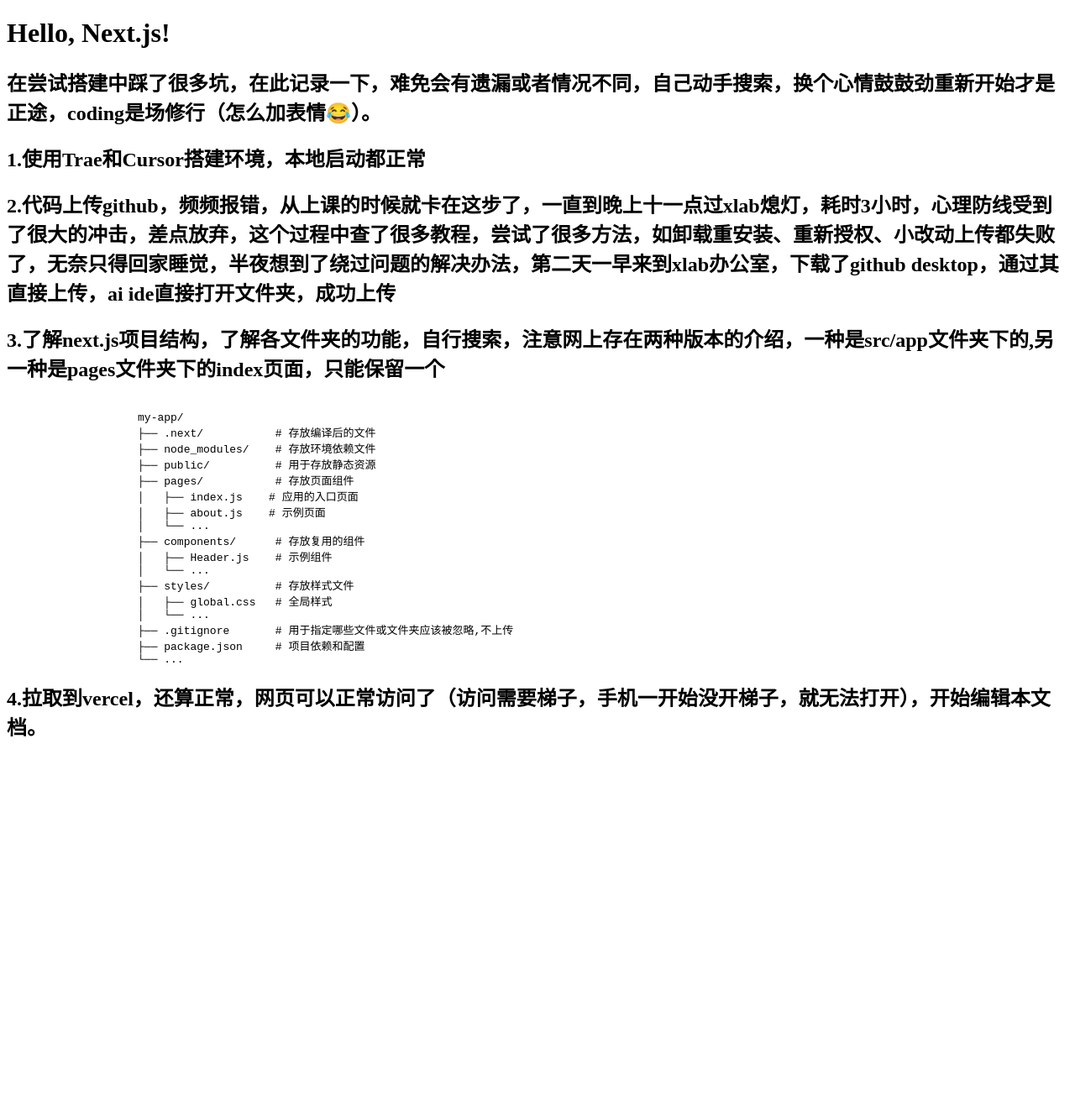
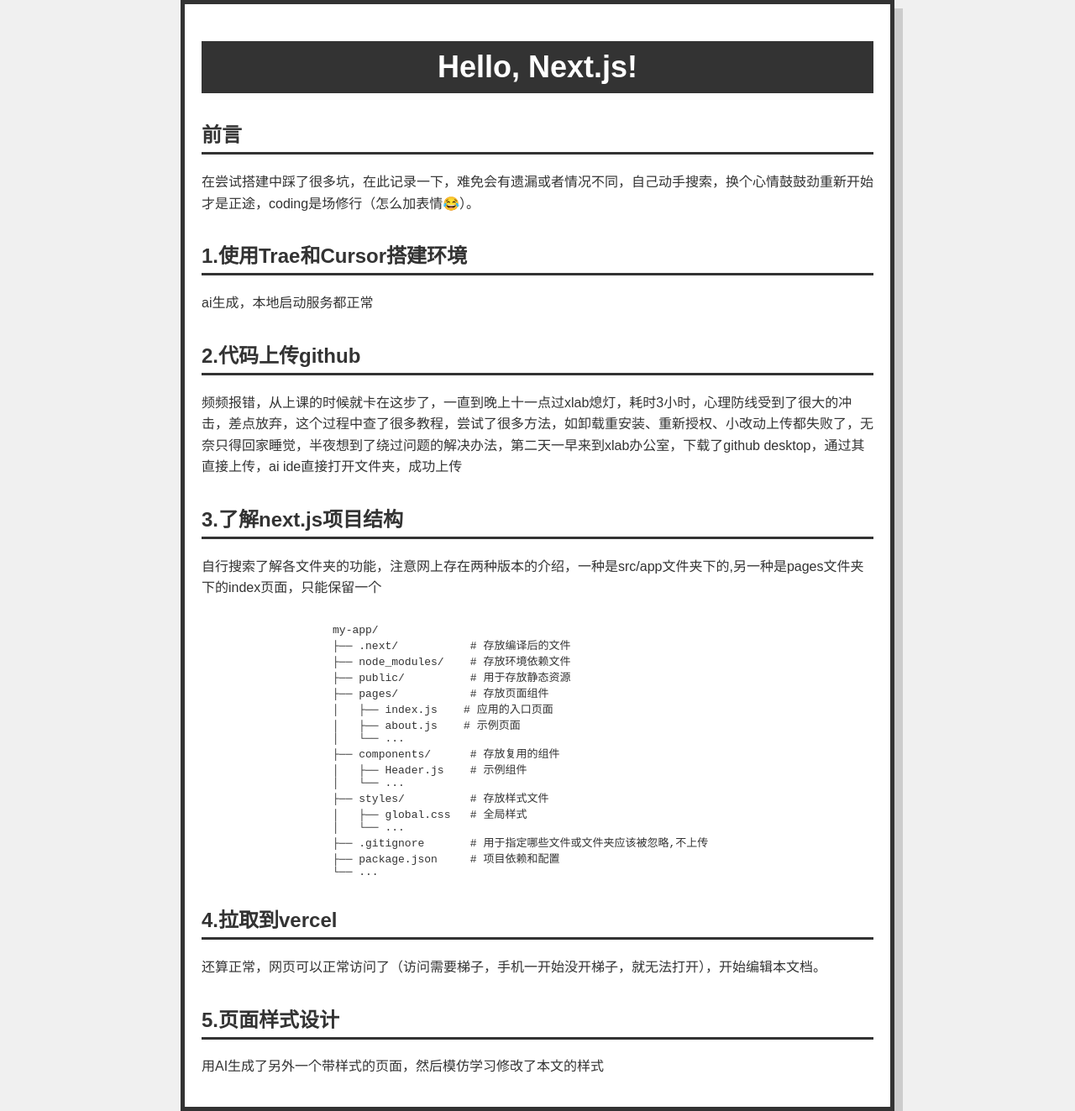
Before and after one commit to Suanran/Learn, a Next.js app: page / in a window 1280 px wide. Shown: the whole page at 84% size. Before the commit the page ends 902 px from the top, so only its background shows below. Built offline with nearby package versions, Linux system fonts and the light colour scheme.

Commit message:
Update index.js

```diff
--- a/src/pages/index.js
+++ b/src/pages/index.js
@@ -1,12 +1,21 @@
 // pages/index.js
+import '../styles/prompt.css';
 export default function Home() {
     return (
-        <div>
+        <div className="container">
             <h1>Hello, Next.js!</h1>
-            <h2>在尝试搭建中踩了很多坑，在此记录一下，难免会有遗漏或者情况不同，自己动手搜索，换个心情鼓鼓劲重新开始才是正途，coding是场修行（怎么加表情😂）。</h2>
-            <h2>1.使用Trae和Cursor搭建环境，本地启动都正常</h2>
-            <h2>2.代码上传github，频频报错，从上课的时候就卡在这步了，一直到晚上十一点过xlab熄灯，耗时3小时，心理防线受到了很大的冲击，差点放弃，这个过程中查了很多教程，尝试了很多方法，如卸载重安装、重新授权、小改动上传都失败了，无奈只得回家睡觉，半夜想到了绕过问题的解决办法，第二天一早来到xlab办公室，下载了github desktop，通过其直接上传，ai ide直接打开文件夹，成功上传</h2>
-            <h2>3.了解next.js项目结构，了解各文件夹的功能，自行搜索，注意网上存在两种版本的介绍，一种是src/app文件夹下的,另一种是pages文件夹下的index页面，只能保留一个</h2>
+
+            <h2>前言</h2>
+            <p>在尝试搭建中踩了很多坑，在此记录一下，难免会有遗漏或者情况不同，自己动手搜索，换个心情鼓鼓劲重新开始才是正途，coding是场修行（怎么加表情😂）。</p>
+
+            <h2>1.使用Trae和Cursor搭建环境</h2>
+            <p>ai生成，本地启动服务都正常</p>
+
+            <h2>2.代码上传github</h2>
+            <p>频频报错，从上课的时候就卡在这步了，一直到晚上十一点过xlab熄灯，耗时3小时，心理防线受到了很大的冲击，差点放弃，这个过程中查了很多教程，尝试了很多方法，如卸载重安装、重新授权、小改动上传都失败了，无奈只得回家睡觉，半夜想到了绕过问题的解决办法，第二天一早来到xlab办公室，下载了github desktop，通过其直接上传，ai ide直接打开文件夹，成功上传</p>
+
+            <h2>3.了解next.js项目结构</h2>
+            <p>自行搜索了解各文件夹的功能，注意网上存在两种版本的介绍，一种是src/app文件夹下的,另一种是pages文件夹下的index页面，只能保留一个</p>
             <pre>
                 <code>
                     {`
@@ -29,7 +38,12 @@
                     └── ...`}
                 </code>
             </pre>
-            <h2>4.拉取到vercel，还算正常，网页可以正常访问了（访问需要梯子，手机一开始没开梯子，就无法打开），开始编辑本文档。</h2>
+
+            <h2>4.拉取到vercel</h2>
+            <p>还算正常，网页可以正常访问了（访问需要梯子，手机一开始没开梯子，就无法打开），开始编辑本文档。</p>
+
+            <h2>5.页面样式设计</h2>
+            <p>用AI生成了另外一个带样式的页面，然后模仿学习修改了本文的样式</p>
 
         </div>
     );
```
